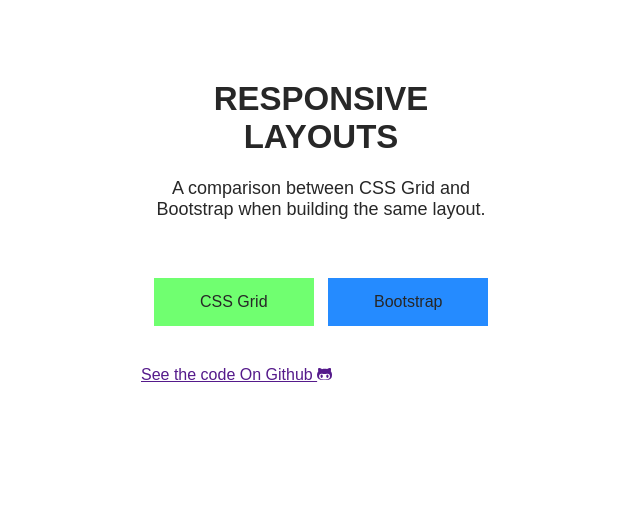
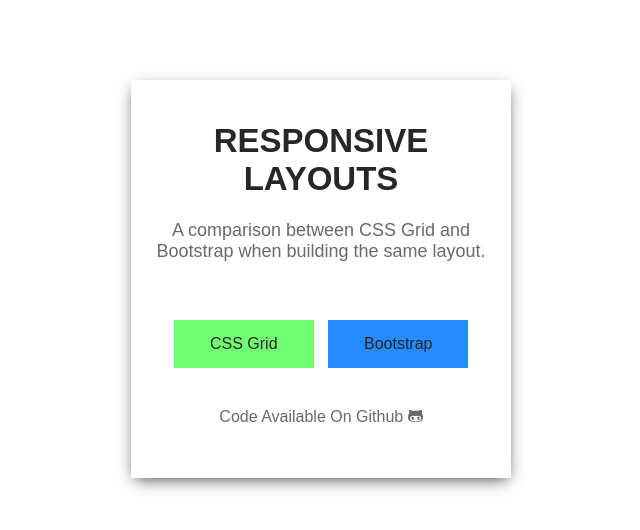
Before and after one commit to lucascredie/Responsive-App-Comparison, a plain HTML site: page index.html in a window 1280 px wide. Shown: the whole page, without its empty margins (319-959 px from the left). Drawn offline with Linux system fonts and the light colour scheme; a web font is replaced by a local one.

Commit message:
main menu created

```diff
--- a/index.html
+++ b/index.html
@@ -10,6 +10,7 @@
 </head>
 <body>
 
+
     <div class="mainContainer">
         <h1>Responsive Layouts</h1>
         <p>A comparison between CSS Grid and Bootstrap when building the same layout.</p>
@@ -19,7 +20,7 @@
             <a class="mainButton blue" href="Bootstrap/bots.html">Bootstrap</a>
         </div>
 
-        <a href="">See the code On Github <i class="fab fa-github-alt"></i></a>
+        <a id="githubLink"href="https://github.com/lucascredie/Responsive-App-Comparison" target="blank">Code Available On Github <i class="fab fa-github-alt"></i></a>
     </div>
 
 
--- a/style.css
+++ b/style.css
@@ -1,12 +1,20 @@
 @import url('https://fonts.googleapis.com/css?family=Mukta+Malar:300,400');
+
 body {
     font-family: 'Mukta Malar', sans-serif;
     color: rgb(39, 39, 39);
     margin: 0px;
 }
+
 .mainContainer {
-    width: 360px;
+    width: 340px;
     margin: 80px auto;
+    /* border: 1px solid grey; */
+    padding: 20px;
+
+    -webkit-box-shadow: 0px 5px 15px -4px rgba(0,0,0,0.75);
+    -moz-box-shadow: 0px 5px 15px -4px rgba(0,0,0,0.75);
+    box-shadow: 0px 5px 15px -4px rgba(0,0,0,0.75);
 }
 h1 {
     text-align: center;
@@ -17,6 +25,7 @@ p {
     text-align: center;
     font-size: 18px;
     font-weight: 300;
+    color: dimgrey;
 }
 
 .buttonBox {
@@ -30,7 +39,7 @@ p {
     display: inline-block;
     padding: 15px 0px;
     margin: 0px 5px;
-    width: 160px;
+    width: 140px;
     transition: 300ms;
 }
 .green {
@@ -43,3 +52,17 @@ p {
     transform: translateY(-5px);
     transition: 300ms;
 }
+#githubLink {
+    display: block;
+    height: 50px;
+    margin: 0px auto;
+    text-align: center;
+    text-decoration: none;
+    color: dimgrey;
+    transition: 300ms;
+}
+#githubLink:hover {
+    color: rgb(255, 37, 121);
+    transform: scale(1.1,1.1);
+    transition: 300ms;
+}
```
